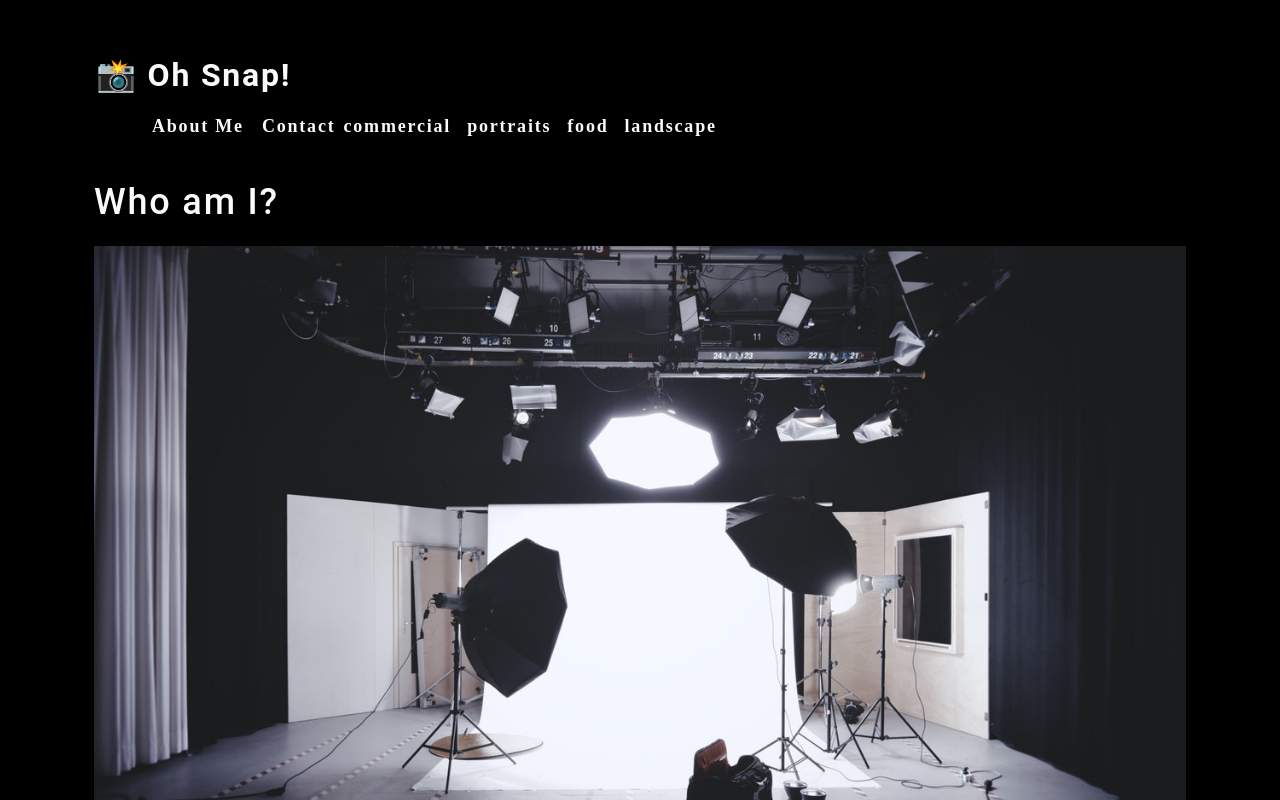
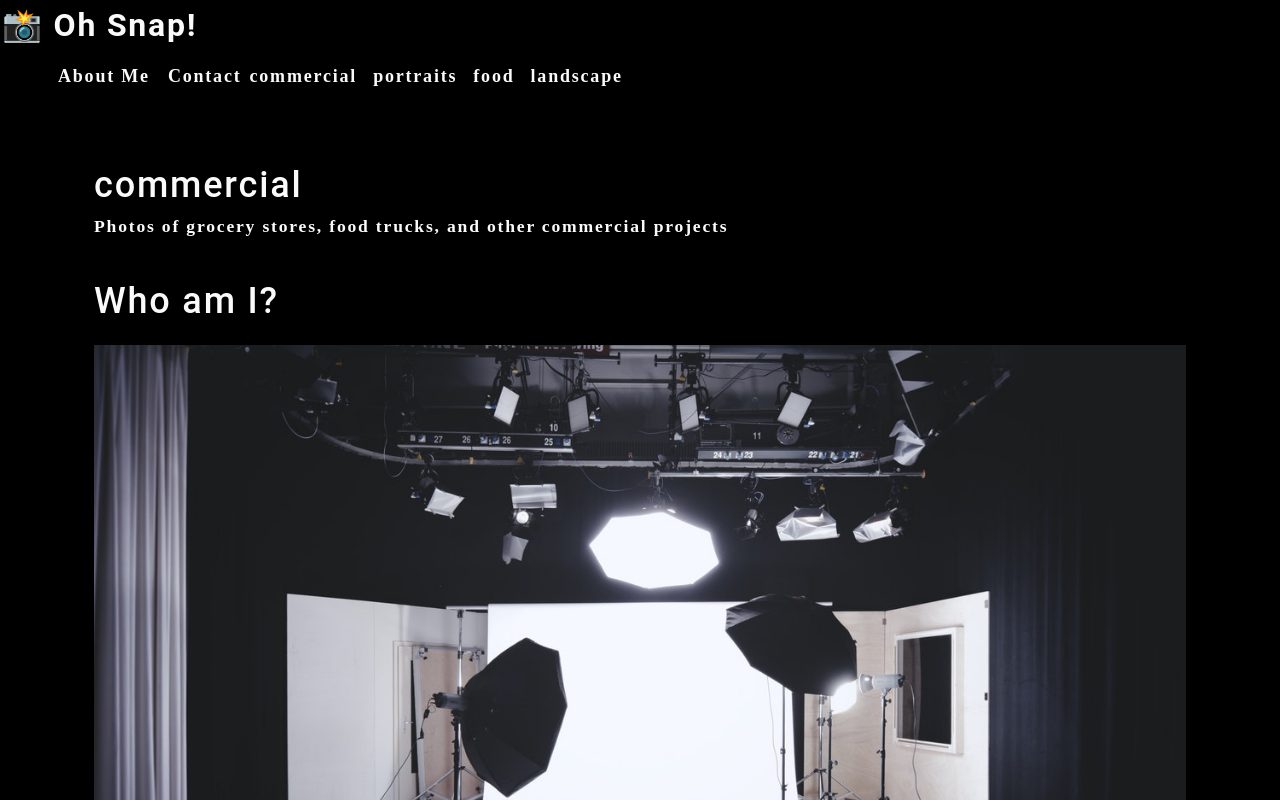
Before and after one commit to wadep23/photo-port, a React (Create React App) app: page / in a window 1280 px wide. Shown: the top 800 px of the page. Built offline with nearby package versions, Linux system fonts and the light colour scheme.

Commit message:
adding Gallery component

```diff
--- a/src/App.js
+++ b/src/App.js
@@ -1,13 +1,15 @@
 import './App.css';
 import About from './components/About/index';
 import Nav from './components/Nav/index';
+import Gallery from './components/Gallery';
 
 function App() {
   return (
 <div>
+    <Nav />
   <main>
-    <Nav />
-    <About/>
+    <Gallery />
+    <About />
   </main>
 </div>
   );
--- /dev/null
+++ b/src/components/Gallery/index.js
@@ -0,0 +1,16 @@
+import { capitalizeFirstLetter } from '../../'
+
+function Gallery(props) {
+    const currentCategory = {
+        name: 'commercial',
+        description: 'Photos of grocery stores, food trucks, and other commercial projects',
+    };
+    return(
+        <section>
+            <h1>{currentCategory.name}</h1>
+            <p>{currentCategory.description}</p>
+        </section>
+    )
+}
+
+export default Gallery;
```
